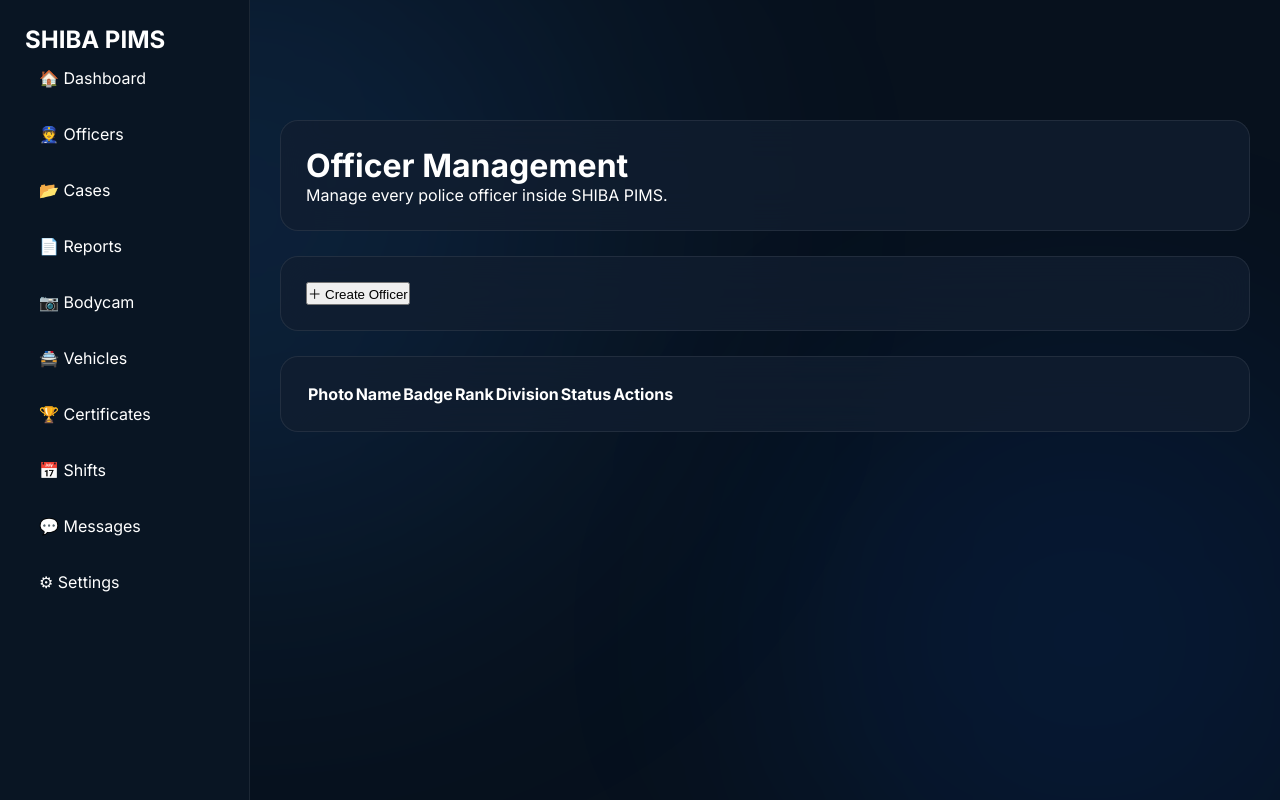
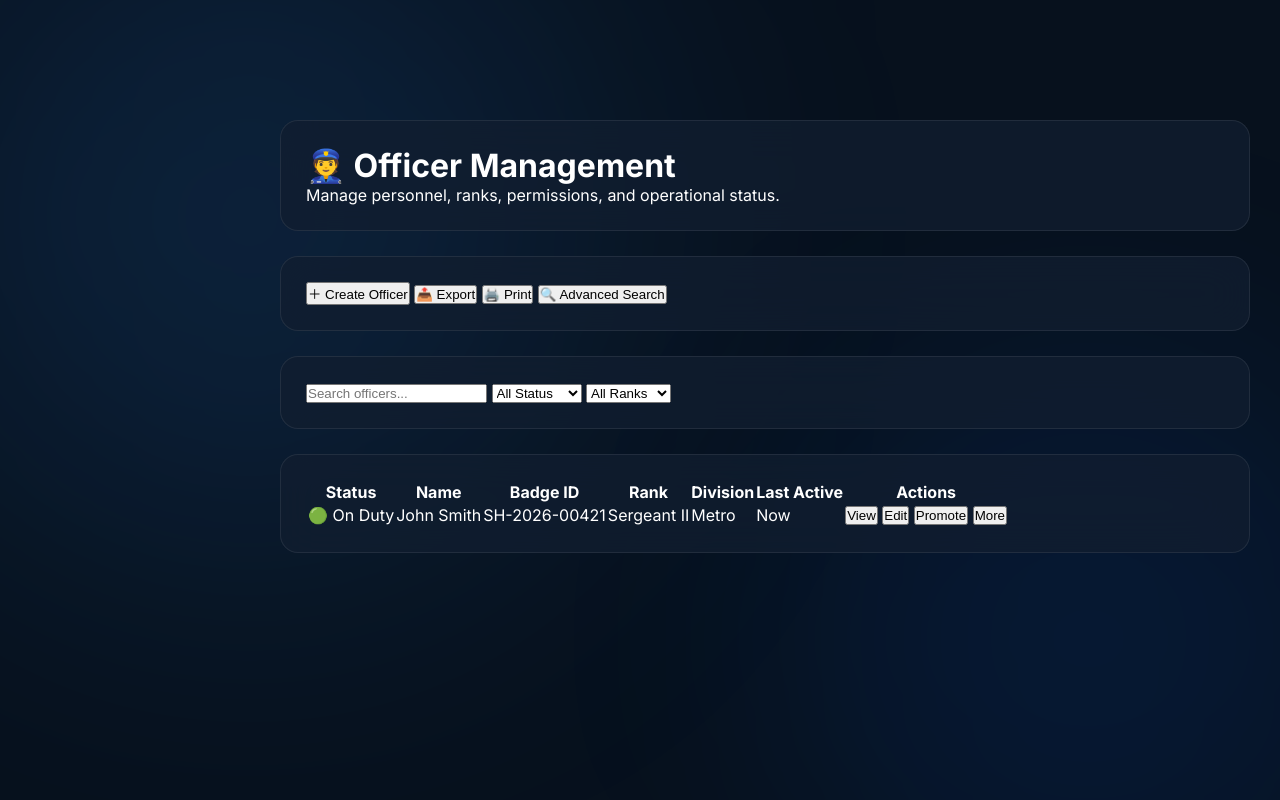
Before and after one commit to Taspooooooooooooooooooooo/shiba, a plain HTML site: page lapd/officers.html in a window 1280 px wide. Drawn offline with Linux system fonts and the light colour scheme.

Commit message:
Refactor officer management layout and structure

```diff
--- a/lapd/officers.html
+++ b/lapd/officers.html
@@ -4,7 +4,6 @@
 <head>
 
 <meta charset="UTF-8">
-
 <meta name="viewport" content="width=device-width, initial-scale=1.0">
 
 <title>SHIBA PIMS | Officers</title>
@@ -16,83 +15,98 @@
 
 <body>
 
-<div class="sidebar">
-
-<h2>SHIBA PIMS</h2>
-
-<a href="dashboard.html">🏠 Dashboard</a>
-
-<a class="active">👮 Officers</a>
-
-<a href="#">📂 Cases</a>
-
-<a href="#">📄 Reports</a>
-
-<a href="#">📷 Bodycam</a>
-
-<a href="#">🚔 Vehicles</a>
-
-<a href="#">🏆 Certificates</a>
-
-<a href="#">📅 Shifts</a>
-
-<a href="#">💬 Messages</a>
-
-<a href="#">⚙ Settings</a>
-
-</div>
+<!-- LAYOUT -->
+<div id="layoutTop"></div>
 
 <div class="content">
 
+    <!-- HEADER -->
     <div class="card">
 
-<h1>Officer Management</h1>
+        <h1>👮 Officer Management</h1>
 
         <p>
-
-Manage every police officer inside SHIBA PIMS.
-
+            Manage personnel, ranks, permissions, and operational status.
         </p>
 
     </div>
 
-<div class="card">
+    <!-- ACTION BAR -->
+    <div class="card actionBar">
 
-<button id="createOfficer">
+        <button id="createOfficerBtn">＋ Create Officer</button>
 
-＋ Create Officer
+        <button>📤 Export</button>
 
-</button>
+        <button>🖨️ Print</button>
+
+        <button>🔍 Advanced Search</button>
 
     </div>
 
+    <!-- FILTER BAR -->
     <div class="card">
 
-<table id="officerTable">
+        <input id="searchInput" placeholder="Search officers...">
+
+        <select>
+            <option>All Status</option>
+            <option>On Duty</option>
+            <option>Off Duty</option>
+            <option>Training</option>
+            <option>Suspended</option>
+        </select>
+
+        <select>
+            <option>All Ranks</option>
+            <option>Officer</option>
+            <option>Corporal</option>
+            <option>Sergeant</option>
+            <option>Lieutenant</option>
+            <option>Captain</option>
+        </select>
+
+    </div>
+
+    <!-- TABLE -->
+    <div class="card">
+
+        <table class="table">
 
             <thead>
 
                 <tr>
 
-<th>Photo</th>
-
+                    <th>Status</th>
                     <th>Name</th>
-
-<th>Badge</th>
-
+                    <th>Badge ID</th>
                     <th>Rank</th>
-
                     <th>Division</th>
-
-<th>Status</th>
-
+                    <th>Last Active</th>
                     <th>Actions</th>
 
                 </tr>
 
             </thead>
 
-<tbody>
+            <tbody id="officersTable">
+
+                <tr>
+
+                    <td>🟢 On Duty</td>
+                    <td>John Smith</td>
+                    <td>SH-2026-00421</td>
+                    <td>Sergeant II</td>
+                    <td>Metro</td>
+                    <td>Now</td>
+                    <td>
+                        <button>View</button>
+                        <button>Edit</button>
+                        <button>Promote</button>
+                        <button>More</button>
+                    </td>
+
+                </tr>
 
             </tbody>
 
@@ -102,8 +116,21 @@ Manage every police officer inside SHIBA PIMS.
 
 </div>
 
+<!-- FOOTER -->
+<div id="layoutFooter"></div>
+
 <script src="js/auth.js"></script>
+<script src="js/session.js"></script>
+<script src="js/ui.js"></script>
+<script src="js/layout.js"></script>
 <script src="js/officers.js"></script>
+
+<script>
+
+document.getElementById("layoutTop").innerHTML = AppLayout.createTopbar();
+document.getElementById("layoutFooter").innerHTML = AppLayout.createFooter();
+
+</script>
 
 </body>
 
```
Lines whose indentation alone changed are shown as unchanged.
